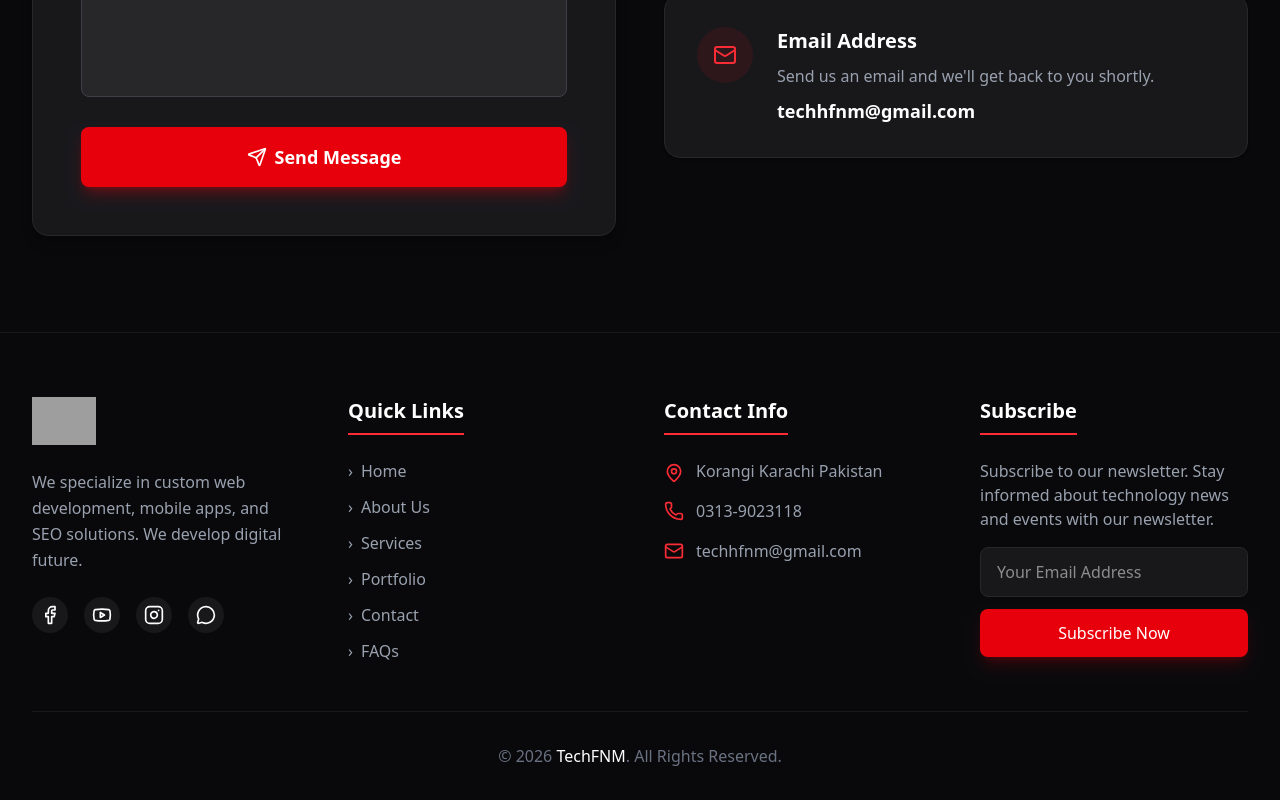
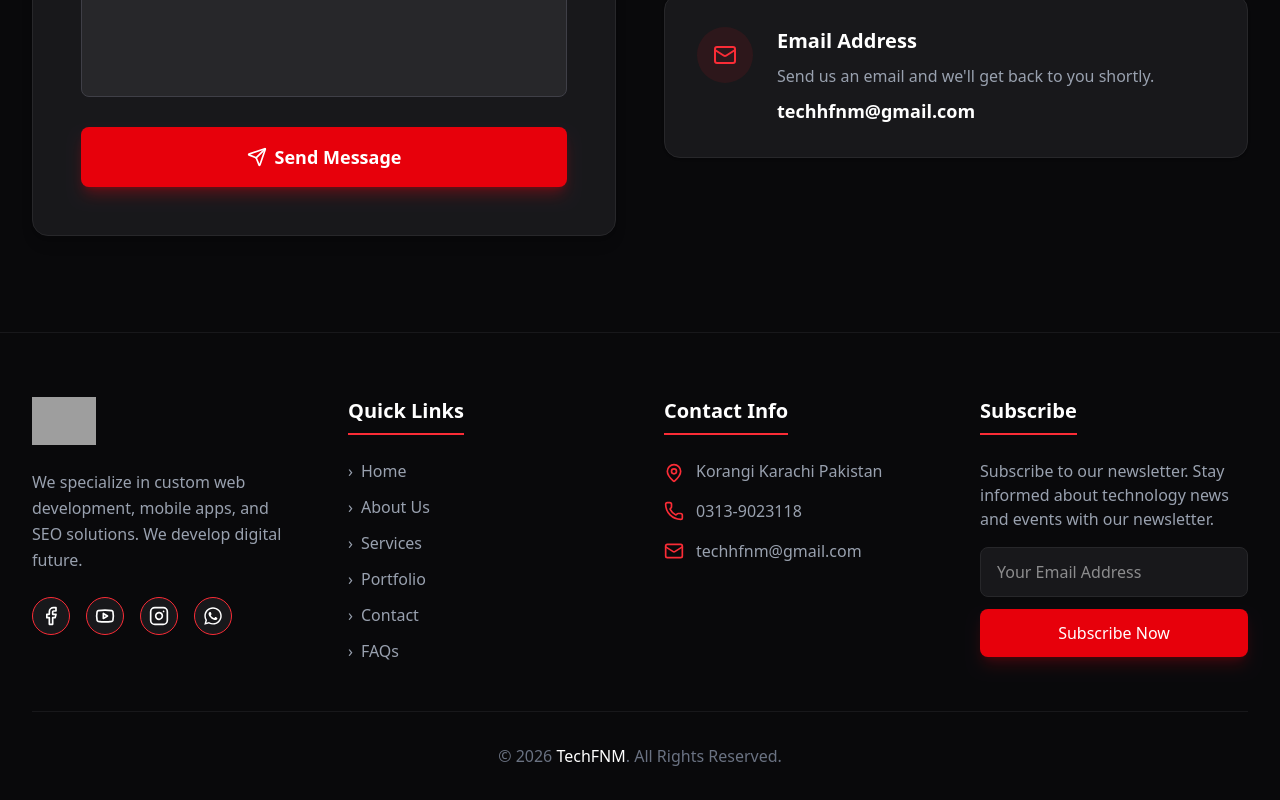
Before and after one commit to Tech-FNM/techfnm, a React (Vite) app: page / in a window 1280 px wide. Shown: the part 6295-7095 px from the top of the page. Built offline with nearby package versions, Linux system fonts and the light colour scheme; no server answers; the database is empty; grey boxes are pictures that could not be loaded.

Commit message:
feat: Add WhatsApp icon and update social links
Integrates the WhatsApp icon into the footer for enhanced contact options. Updates dependencies and removes unused packages like `better-sqlite3`. Also adjusts styling on social media links for consistency.

```diff
--- a/package.json
+++ b/package.json
@@ -25,6 +25,7 @@
     "pg": "^8.20.0",
     "react": "^19.0.0",
     "react-dom": "^19.0.0",
+    "react-icons": "^5.6.0",
     "react-router-dom": "^7.13.1",
     "vite": "^6.2.0"
   },
--- a/src/components/Footer.tsx
+++ b/src/components/Footer.tsx
@@ -1,4 +1,5 @@
-import { Mail, MapPin, Phone, Facebook, Youtube, Instagram, MessageCircle, CheckCircle2, Loader2 } from 'lucide-react';
+import { Mail, MapPin, Phone, Facebook, Youtube, Instagram, CheckCircle2, Loader2 } from 'lucide-react';
+import { FaWhatsapp } from 'react-icons/fa';
 import { useState } from 'react';
 
 export default function Footer() {
@@ -57,17 +58,17 @@ export default function Footer() {
               We specialize in custom web development, mobile apps, and SEO solutions. We develop digital future.
             </p>
             <div className="flex space-x-4">
-              <a href="https://www.facebook.com/techfnm" target="_blank" rel="noopener noreferrer" className="bg-zinc-900 p-2 rounded-full hover:bg-blue-600 transition-colors">
+              <a href="https://www.facebook.com/techfnm" target="_blank" rel="noopener noreferrer" className="bg-zinc-900 p-2 rounded-full border border-red-500 hover:bg-red-600 transition-colors">
                 <Facebook size={20} />
               </a>
-              <a href="https://www.youtube.com/@techhfnm" target="_blank" rel="noopener noreferrer" className="bg-zinc-900 p-2 rounded-full hover:bg-red-600 transition-colors">
+              <a href="https://www.youtube.com/@techhfnm" target="_blank" rel="noopener noreferrer" className="bg-zinc-900 p-2 rounded-full border border-red-500 hover:bg-red-600 transition-colors">
                 <Youtube size={20} />
               </a>
-              <a href="https://www.instagram.com/techfnm" target="_blank" rel="noopener noreferrer" className="bg-zinc-900 p-2 rounded-full hover:bg-pink-600 transition-colors">
+              <a href="https://www.instagram.com/techfnm" target="_blank" rel="noopener noreferrer" className="bg-zinc-900 p-2 rounded-full border border-red-500 hover:bg-red-600 transition-colors">
                 <Instagram size={20} />
               </a>
-              <a href="https://wa.me/+923139023118" target="_blank" rel="noopener noreferrer" className="bg-zinc-900 p-2 rounded-full hover:bg-green-600 transition-colors">
-                <MessageCircle size={20} />
+              <a href="https://wa.me/+923139023118" target="_blank" rel="noopener noreferrer" className="bg-zinc-900 p-2 rounded-full border border-red-500 hover:bg-red-600 transition-colors">
+                <FaWhatsapp size={20} />
               </a>
             </div>
           </div>
```
Also changed, not shown: 1 other file (tests, documents, lock files or other folders).
